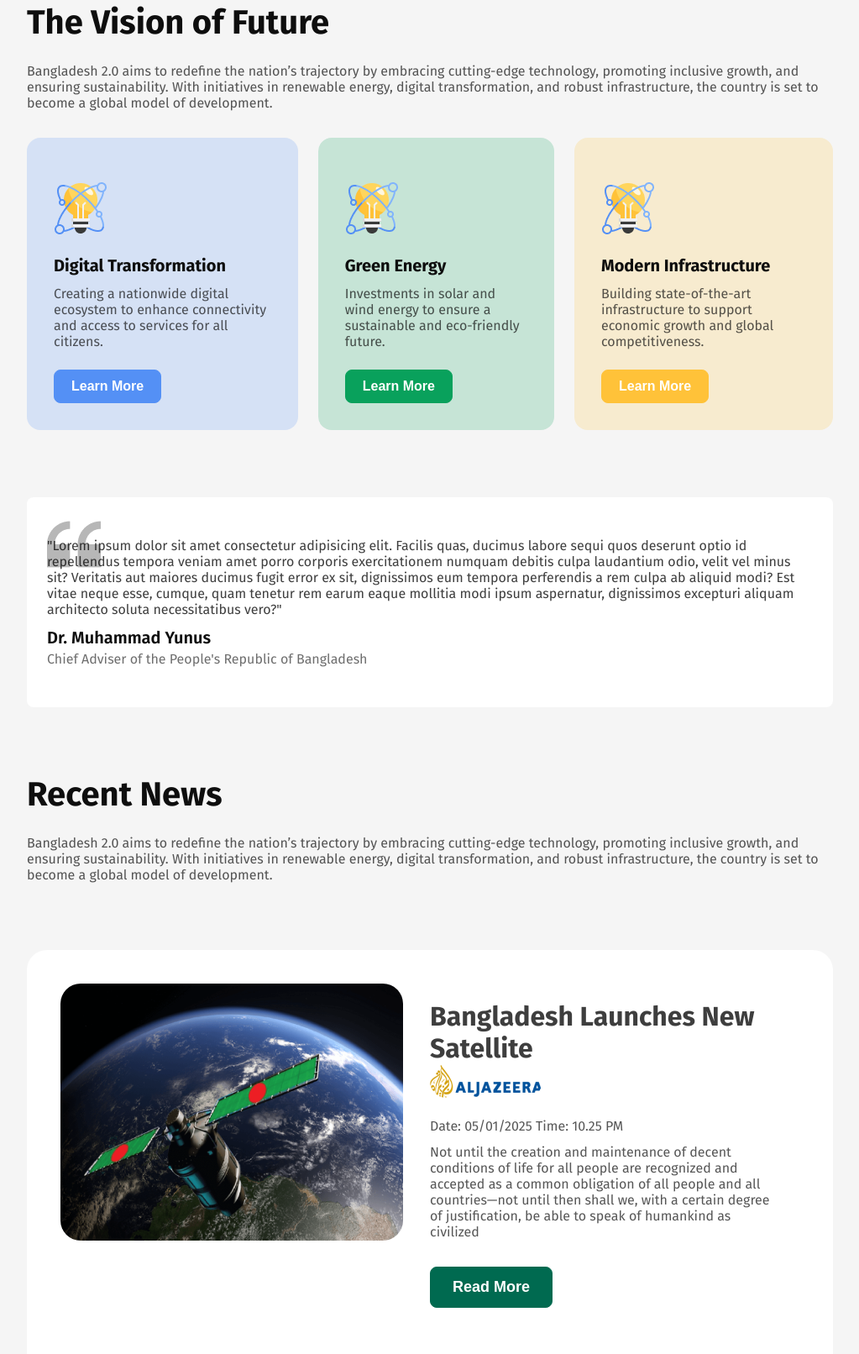
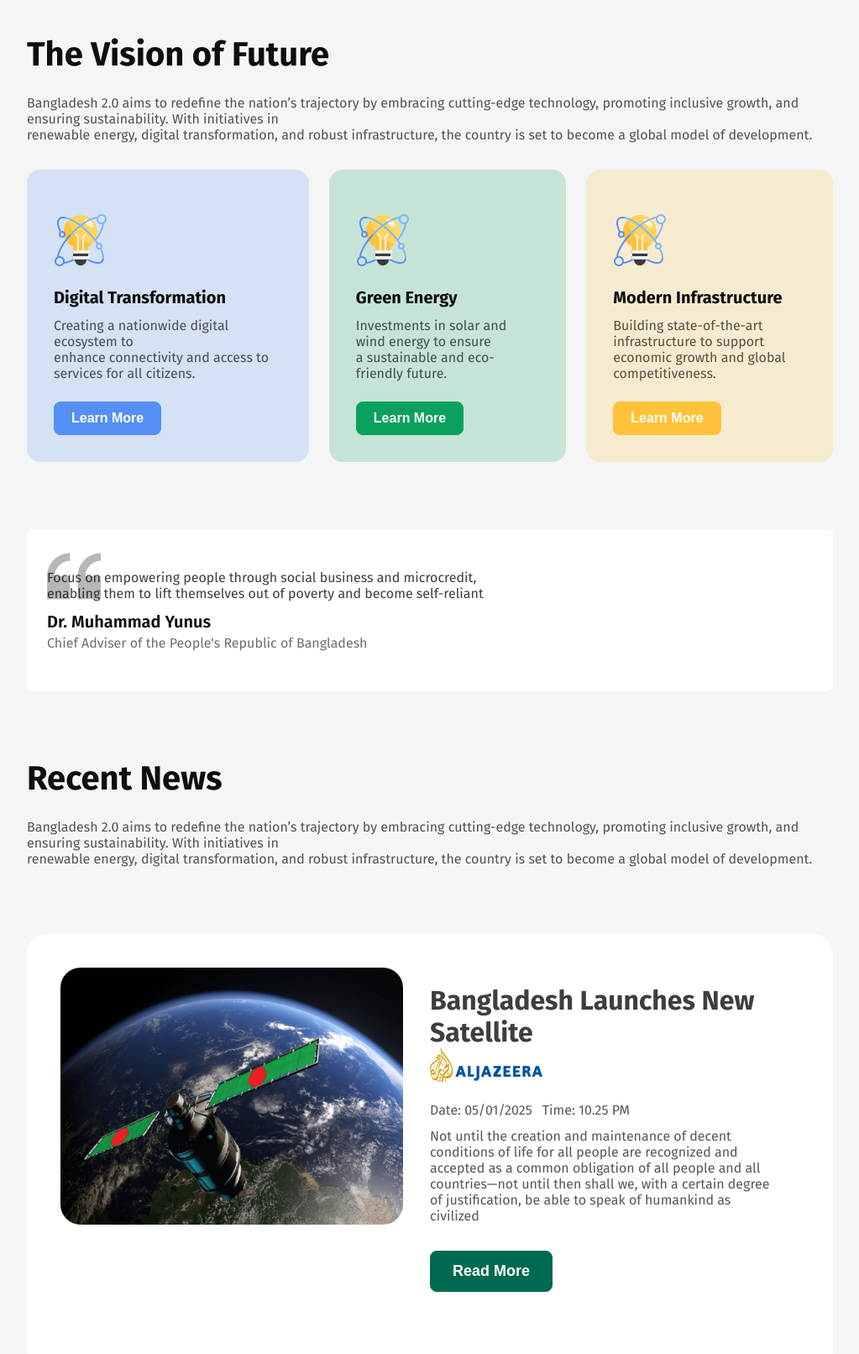
Before and after one commit to mahfuz-7148/B11A1Assignment-1, a plain HTML site: page index.html in a window 1280 px wide. Shown: the part 1361-2973 px from the top of the page at 84% size, without its empty margins (128-1151 px from the left). Drawn offline with Linux system fonts and the light colour scheme.

Commit message:
finalUpdated

```diff
--- a/index.html
+++ b/index.html
@@ -45,22 +45,22 @@
                        <div class="pillar">
                         <img src="assets/card-icon.png" alt="">
                         <h5 class="pillarTitle">Innovation</h5>
-                        <p class="pillerDetails">Dolor sit amet consectetur elit. Facilis quas, ducimus labore sequi quos </p>
+                        <p class="pillerDetails">Prioritize science, technology, engineering, and mathematics at all levels of education </p>
                        </div>
                        <div class="pillar">
                         <img src="assets/card-icon.png" alt="">
                         <h5 class="pillarTitle">Sustainability</h5>
-                        <p class="pillerDetails">Dolor sit amet consectetur elit. Facilis quas, ducimus labore sequi quos </p>
+                        <p class="pillerDetails">Invest in solar, wind, and hydropower to reduce dependency on fossil fuels and ensure energy security </p>
                        </div>
                        <div class="pillar">
                         <img src="assets/card-icon.png" alt="">
                         <h5 class="pillarTitle">Infrastructure</h5>
-                        <p class="pillerDetails">Dolor sit amet consectetur elit. Facilis quas, ducimus labore sequi quos </p>
+                        <p class="pillerDetails">Expanding broadband and 5G coverage to urban and rural areas to enable seamless digital communication <br> and e-commerce </p>
                        </div>
                        <div class="pillar">
                         <img src="assets/card-icon.png" alt="">
                         <h5 class="pillarTitle">Empowerment</h5>
-                        <p class="pillerDetails">Dolor sit amet consectetur elit. Facilis quas, ducimus labore sequi quos </p>
+                        <p class="pillerDetails">Promote education for girls and marginalized groups to close gender and socio-economic gaps </p>
                        </div>
                     </div>
 
@@ -73,24 +73,24 @@
             <div class="visions">
                 <div class="visionsContent">
                     <h1 class="visionHeading">The Vision of Future</h1>
-                    <p class="visionTitle">Bangladesh 2.0 aims to redefine the nation’s trajectory by embracing cutting-edge technology, promoting inclusive growth, and ensuring sustainability. With initiatives in renewable energy, digital transformation, and robust infrastructure, the country is set to become a global model of development.</p>
+                    <p class="visionTitle">Bangladesh 2.0 aims to redefine the nation’s trajectory by embracing cutting-edge technology, promoting inclusive growth, and ensuring sustainability. With initiatives in <br> renewable energy, digital transformation, and robust infrastructure, the country is set to become a global model of development.</p>
                     <div class="visionContent">
                         <div class="vision">
                             <img src="assets/card-icon.png" alt="">
                             <h3 class="visionsHeading">Digital Transformation</h3>
-                            <p class="visionsDetails">Creating a nationwide digital ecosystem to enhance connectivity and access to services for all citizens.</p>
+                            <p class="visionsDetails">Creating a nationwide digital ecosystem to <br> enhance connectivity and access to services for all citizens.</p>
                             <button class="visionBtn visionBtn1">Learn More</button>
                         </div>
                         <div class="vision vision2">
                             <img src="assets/card-icon.png" alt="">
                             <h3 class="visionsHeading">Green Energy</h3>
-                            <p class="visionsDetails">Investments in solar and wind energy to ensure a sustainable and eco-friendly future.</p>
+                            <p class="visionsDetails">Investments in solar and wind energy to ensure <br> a sustainable and eco-friendly future.</p>
                             <button class="visionBtn visionBtn2">Learn More</button>
                         </div>
                         <div class="vision vision3">
                             <img src="assets/card-icon.png" alt="">
                             <h3 class="visionsHeading">Modern Infrastructure</h3>
-                            <p class="visionsDetails">Building state-of-the-art infrastructure to support economic growth and global competitiveness.</p>
+                            <p class="visionsDetails">Building state-of-the-art infrastructure to support <br> economic growth and global competitiveness.</p>
                             <button class="visionBtn visionBtn3">Learn More</button>
                         </div>
                     </div>
@@ -102,7 +102,7 @@
                     <img src="assets/quote-bg.png" alt="">
                 </div>
                <div class="speechContent">
-                <p class="speechDetails">"Lorem ipsum dolor sit amet consectetur adipisicing elit. Facilis quas, ducimus labore sequi quos deserunt optio id repellendus tempora veniam amet porro corporis exercitationem numquam debitis culpa laudantium odio, velit vel minus sit? Veritatis aut maiores ducimus fugit error ex sit, dignissimos eum tempora perferendis a rem culpa ab aliquid modi? Est vitae neque esse, cumque, quam tenetur rem earum eaque mollitia modi ipsum aspernatur, dignissimos excepturi aliquam architecto soluta necessitatibus vero?"</p>
+                <p class="speechDetails">Focus on empowering people through social business and microcredit, <br> enabling them to lift themselves out of poverty and become self-reliant</p>
                 <h4 class="speechHeading">Dr. Muhammad Yunus</h4>
                 <p class="speechtitle">Chief Adviser of the People's Republic of Bangladesh</p>
                </div>
@@ -112,7 +112,7 @@
             <div class="news">
                 <div class="newsContent">
                     <h1 class="newsHeading">Recent News</h1>
-                    <p class="newsTitle">Bangladesh 2.0 aims to redefine the nation’s trajectory by embracing cutting-edge technology, promoting inclusive growth, and ensuring sustainability. With initiatives in renewable energy, digital transformation, and robust infrastructure, the country is set to become a global model of development.</p>
+                    <p class="newsTitle">Bangladesh 2.0 aims to redefine the nation’s trajectory by embracing cutting-edge technology, promoting inclusive growth, and ensuring sustainability. With initiatives in <br> renewable energy, digital transformation, and robust infrastructure, the country is set to become a global model of development.</p>
                 </div>
             </div>
         </section>
@@ -126,11 +126,15 @@
                     <h1 class="sateliteHeading">
                         Bangladesh Launches New Satellite
                     </h1>
-                    <img src="assets/al-jazeera.png" alt="">
-                    <span class="date">
-                        Date: 05/01/2025
-                        Time: 10.25 PM
-                    </span>
+                    <div>
+                        <img src="assets/al-jazeera.png" alt="">
+                    </div>
+                    <div class="dateTime">
+                        <p>
+                            Date: 05/01/2025
+                         </p>
+                         <p>Time: 10.25 PM</p>
+                       </div>
                  <p class="sateliteDesc">Not until the creation and maintenance of decent conditions of life for all people are recognized and <br> accepted as a common obligation of all people and all countries—not until then shall we,
                     with a certain degree of justification, be able to speak of humankind as civilized</p>
                     <button class="sateliteBtn">Read More</button>
@@ -141,11 +145,15 @@
                     <h1 class="sateliteHeading">
                         Bangladesh Launches New Satellite
                     </h1>
+                   <div>
                     <img src="assets/al-jazeera.png" alt="">
-                    <span class="date">
+                   </div>
+                   <div class="dateTime">
+                    <p>
                         Date: 05/01/2025
-                        Time: 10.25 PM
-                    </span>
+                     </p>
+                     <p>Time: 10.25 PM</p>
+                   </div>
                  <p class="sateliteDesc">Not until the creation and maintenance of decent conditions of life for all people are recognized and <br> accepted as a common obligation of all people and all countries—not until then shall we,
                     with a certain degree of justification, be able to speak of humankind as civilized</p>
                     <button class="sateliteBtn">Read More</button>
@@ -162,11 +170,15 @@
                     <h1 class="sateliteHeading">
                         Bangladesh Launches New Satellite
                     </h1>
+                   <div>
                     <img src="assets/al-jazeera.png" alt="">
-                    <span class="date">
-                        Date: 05/01/2025
-                        Time: 10.25 PM
-                    </span>
+                   </div>
+                    <div class="dateTime">
+                        <p>
+                            Date: 05/01/2025
+                         </p>
+                         <p>Time: 10.25 PM</p>
+                       </div>
                  <p class="sateliteDesc">Not until the creation and maintenance of decent conditions of life for all people are recognized and <br> accepted as a common obligation of all people and all countries—not until then shall we,
                     with a certain degree of justification, be able to speak of humankind as civilized</p>
                     <button class="sateliteBtn">Read More</button>
--- a/style.css
+++ b/style.css
@@ -260,7 +260,7 @@ nav {
     padding: 40px;
     border-radius: 24px;
 }
-.satelite img {
+.sateliteImg img{
     border-radius: 24px;
 }
 .sateliteHeading{
@@ -271,11 +271,12 @@ nav {
 .sateliteContent {
     margin: 20px 32px;
 }
-.date{
+.dateTime{
+    display: flex;
+    gap: 12px;
     font-size: 16px;
     font-weight: 400;
     color: rgba(14, 14, 14, 0.7);
-    display: block;
     margin-bottom: 12px;
     margin-top: 20px;
 }
```
